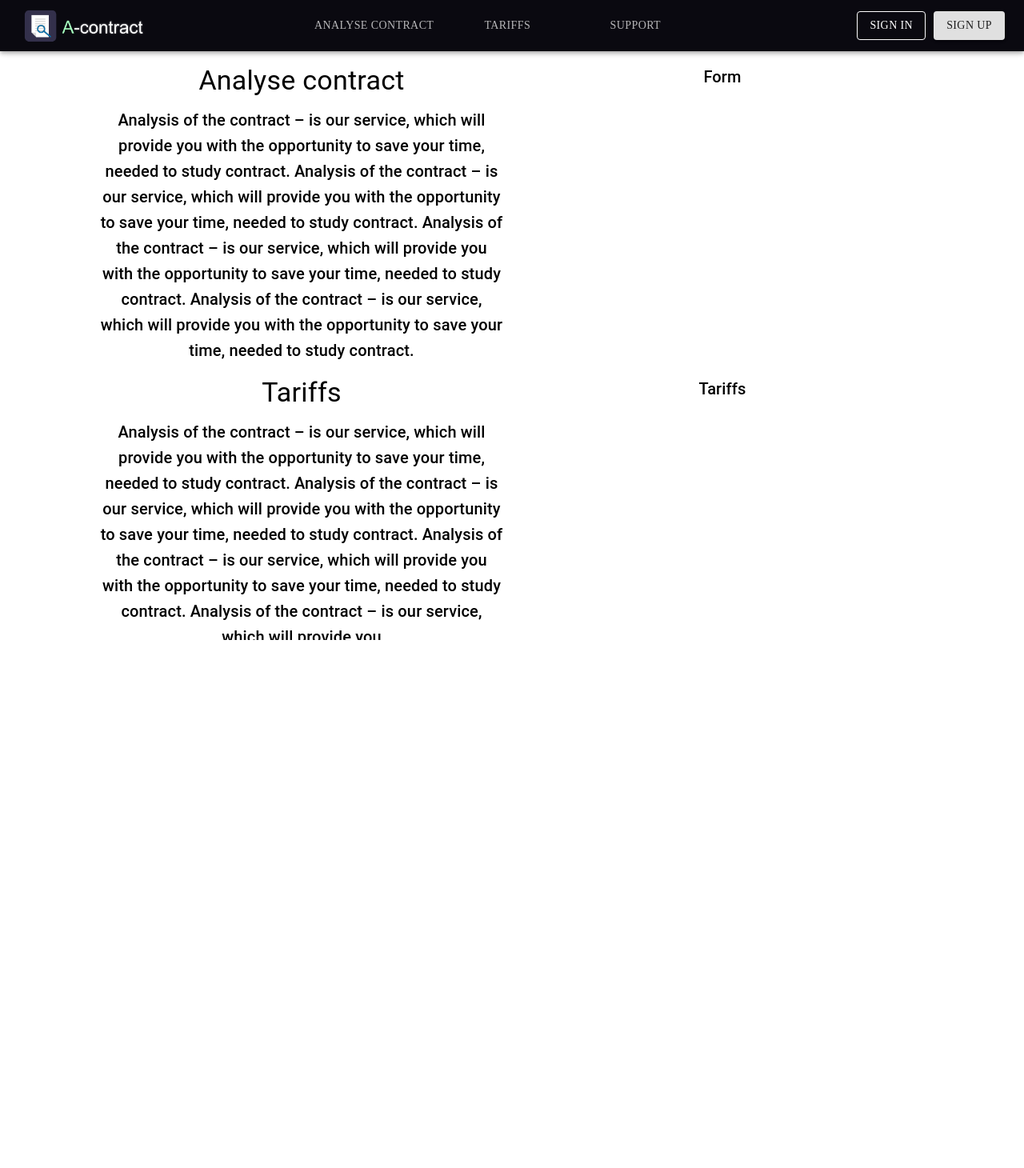
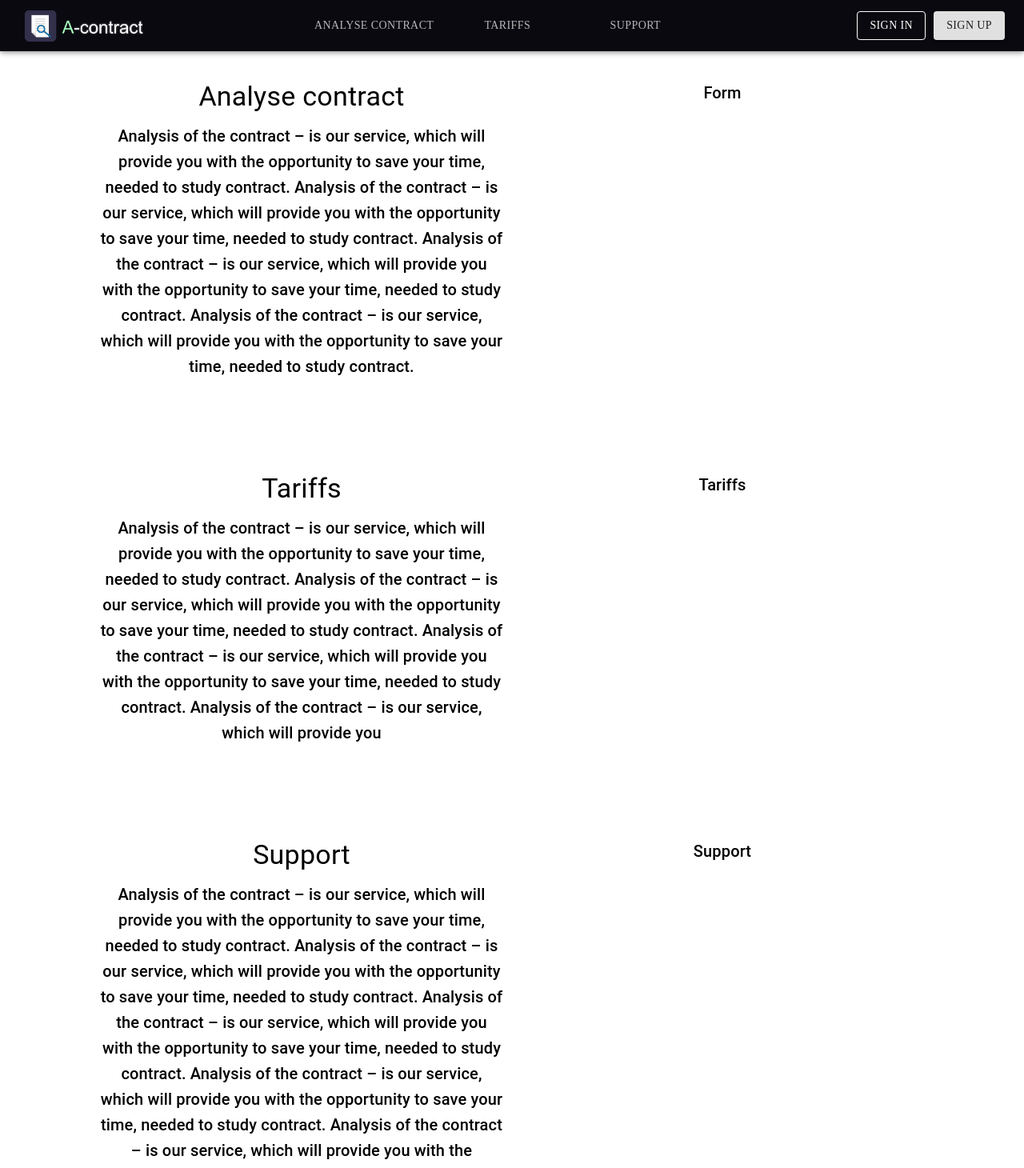
Before and after one commit to A-contract/a-contract-app, a Next.js app in the folder client/: page / in a window 1280 px wide. Shown: the top 1460 px of the page at 80% size. Before the commit the page ends 800 px from the top, so only its background shows below. Built offline with nearby package versions, Linux system fonts and the light colour scheme.

Commit message:
create landpage

```diff
--- a/client/package.json
+++ b/client/package.json
@@ -27,6 +27,7 @@
     "next": "13.1.6",
     "react": "18.2.0",
     "react-dom": "18.2.0",
+    "react-scroll": "^1.8.9",
     "react-scrollable-anchor": "^0.6.1",
     "typescript": "4.9.5"
   }
--- a/client/src/components/home/main/Main.tsx
+++ b/client/src/components/home/main/Main.tsx
@@ -5,15 +5,16 @@ const cards = [1, 2, 3, 4, 5, 6, 7, 8, 9];
 
 const Main = () => {
     return (
-        <main style={{ flex: "1 1 auto", position: "relative", maxWidth: "1080px", marginTop: "60px", paddingTop: "20px",  }}>
-        <Container style={{ display: "flex"}}>
-            <Box style={{ width: "530px", marginRight: "10px", alignItems: "center" }}>
+        <main style={{ flex: "1 1 auto", maxWidth: "1080px"}}>
+
+        <Container style={{ display: "flex", paddingTop: "100px"}} id={ "analyse-contract" }>
+            <Box style={{ width: "530px", marginRight: "10px", alignItems: "center" }} >
                 <Typography
                 component="h2"
                 variant="h4"
                 align="center"
                 gutterBottom
-                id={ "analyse-contract" }
+
                 >
                 Analyse contract
                 </Typography>
@@ -35,14 +36,14 @@ const Main = () => {
             </Box>
         </Container>
 
-        <Container style={{ display: "flex"}}>
+        <Container style={{ display: "flex", paddingTop: "100px"}} id={ "tariffs" }>
             <Box style={{ width: "530px", marginRight: "10px", alignItems: "center" }}>
                 <Typography
                 component="h2"
                 variant="h4"
                 align="center"
                 gutterBottom
-                id={ "tariffs" }
+
                 >
 
                 Tariffs
@@ -66,14 +67,14 @@ const Main = () => {
             </Box>
         </Container>
 
-        <Container style={{ display: "flex"}}>
+        <Container style={{ display: "flex", paddingTop: "100px"}} id={ "support" }>
             <Box style={{ width: "530px", marginRight: "10px", alignItems: "center" }}>
                 <Typography
                 component="h2"
                 variant="h4"
                 align="center"
                 gutterBottom
-                id={ "support" }
+
                 >
                 Support
                 </Typography>
--- a/client/src/styles/globals.css
+++ b/client/src/styles/globals.css
@@ -9,7 +9,6 @@ html,
 body {
   max-width: 100vw;
   height: 100%;
-  overflow-x: hidden;
 
 }
 
```
Also changed, not shown: 1 other file (tests, documents, lock files or other folders).
